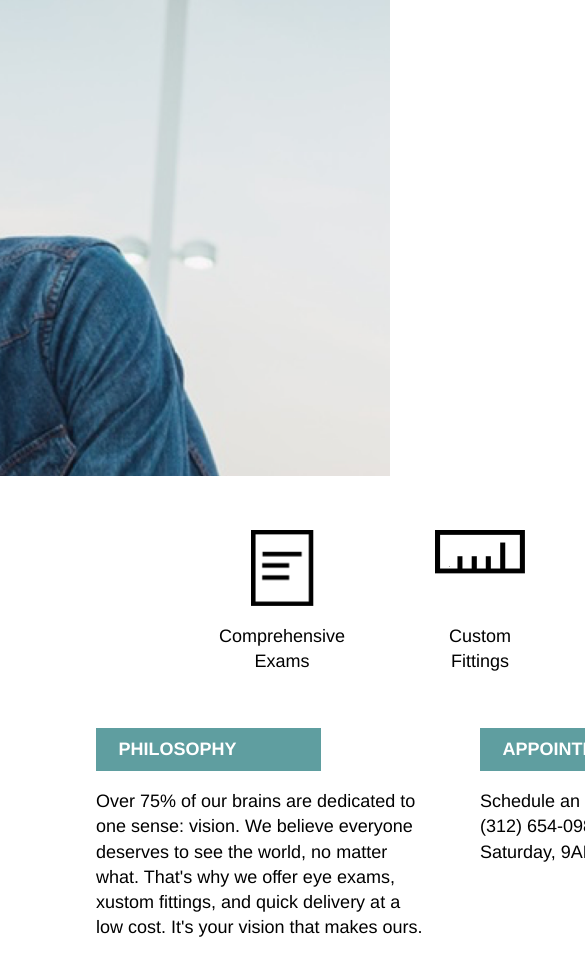
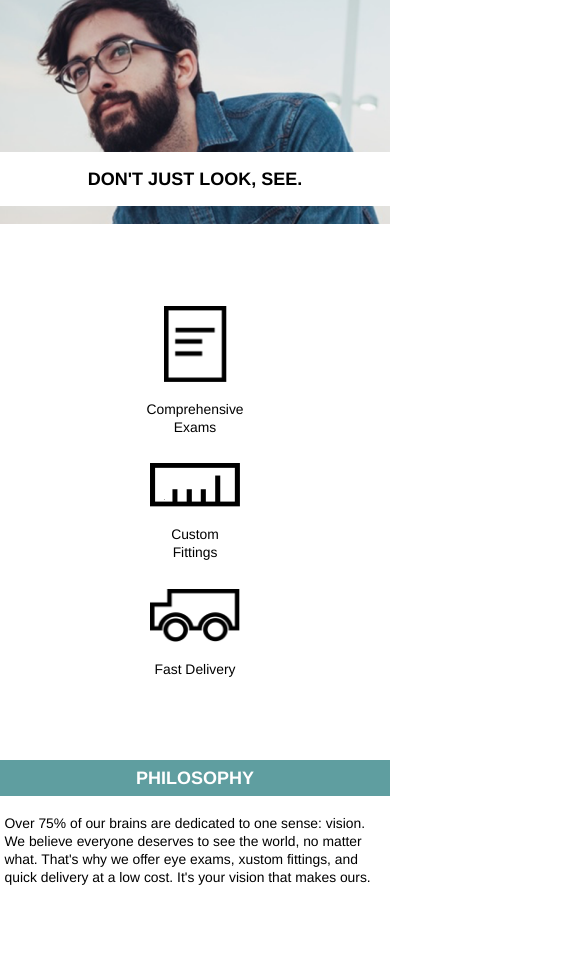
Before and after one commit to TiffanyMeryhew/Optics, a plain HTML site: page index.html in a window 390 px wide. Shown: the part 82-1055 px from the top of the page, 585 px wide, since content can reach past the window. Drawn offline with Linux system fonts and the light colour scheme.

Commit message:
added responsive sizing

```diff
--- a/resources/css/style.css
+++ b/resources/css/style.css
@@ -113,3 +113,79 @@ img.paper-icon{
 .info p{
   padding: 1rem 0;
 }
+@media only screen and (max-width:1024px) {
+  .container {
+    width: 100%;
+  }
+  .headline {
+    margin-top: 5rem;
+    margin-right:2rem;
+    font-size: 1.33rem;
+    padding: 0.75rem 4rem;
+  }
+  header {
+    padding-top: 0;
+  }
+  .banner {
+    height: 22rem;
+  }
+}
+@media only screen and (max-width: 700px) {
+  body {
+    line-height: 1rem;
+  }
+  header ul {
+    display: none;
+  }
+  .banner {
+    height: 17rem;
+    background-position: 20%;
+  }
+  .headline {
+    width: 100%;
+    margin-top: 10rem;
+    margin-right: 0;
+    padding: 1rem 0;
+    font-weight: bold;
+  }
+  .headline h1 {
+    font-size: 1rem;
+    text-align: center;
+  }
+  .mobile-nav  {
+    display: block;
+  }
+  .services {
+    flex-direction: column;
+    align-items: center;
+    padding: 3.77rem 0;
+  }
+  .service {
+    margin:0.77rem;
+    font-size: 0.77rem;
+    height: auto;
+  }
+  .business-info {
+    flex-direction: column;
+  }
+  .info {
+    width: 100%;
+    margin-bottom: 4rem;
+  }
+  .info .title {
+    max-width: 100%;
+    text-align: center;
+  }
+  .info p {
+    margin:1rem 0.25rem;
+    font-size: 0.77rem;
+    padding: 0;
+  }
+  .buisness-title,
+  .copyright {
+    display: none;
+  }
+  footer .container {
+    justify-content: center;
+  }
+}
```
